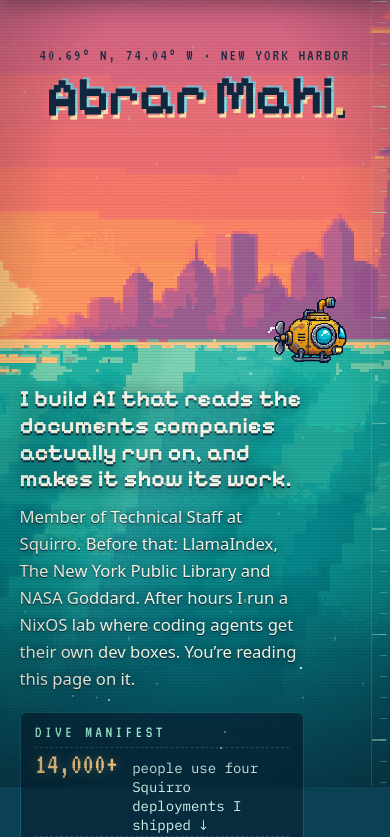
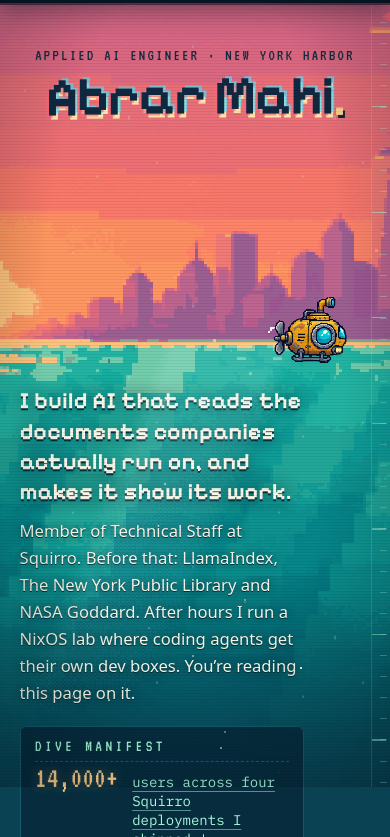
Before and after one commit to amahi2001/portfolio, an Astro site: page / in a window 390 px wide. Shown: the part 57-894 px from the top of the page. Built offline with nearby package versions, Linux system fonts and the light colour scheme; Astro itself is replaced by a stand-in of ours.

Commit message:
Fix the critique's priorities: links, depth facts, dead water, claims, HUD
- Every inline link is seafoam and underlined; amber is left for numbers
  and the main buttons, and job titles are plain light text.
- Depth facts move into the sticky scenery, in a spot each zone keeps clear
  of its creature, the sub and the berth, and take turns near their depth.
- Zone gaps are roughly halved (desktop 8.6 to 8.1 screens).
- All four deployment rows link to their public case studies; 14,000+ is
  'users across'; 15+ says what was built and for whom.
- The first screen says Applied AI engineer.
- The helm gets a labelled Ping button and a labelled Pause; the sub takes
  a pointer cursor; the mobile pause and nav links reach 44px.
- Lab depth tag shows its range; the Titanic line no longer claims the
  current depth; dead .stats CSS and the duplicate LinkedIn link are gone;
  lead leading 1.3 and card text capped at 68ch.

```diff
--- a/src/components/Zone.astro
+++ b/src/components/Zone.astro
@@ -1,5 +1,6 @@
 ---
-// One depth band: sticky scenery, optional depth facts, and the reading column.
+// One depth band: sticky scenery (with its depth facts, so they share the
+// creature's viewport and can be kept clear of it) and the reading column.
 interface Props {
   cls: string;
   id?: string;
@@ -7,7 +8,7 @@ interface Props {
   name: string;         // zone label in the instruments
   labelledby: string;
   creature?: string;    // sprite in /assets
-  facts?: [text: string, right?: boolean][];
+  facts?: [text: string][];
 }
 const { cls, id, depth, name, labelledby, creature, facts = [] } = Astro.props;
 ---
@@ -18,12 +19,10 @@ const { cls, id, depth, name, labelledby, creature, facts = [] } = Astro.props;
     {creature && <img class="creature" src={`/assets/${creature}.webp`} alt="" loading="lazy" width="320" height="190" />}
     {creature && <div class="fore"></div>}
     <div class="marine-snow"></div>
+    {facts.length > 0 && (
+      <div class="facts">{facts.map(([text]) => <p>{text}</p>)}</div>
+    )}
   </div>
-  {facts.length > 0 && (
-    <div class="facts" aria-hidden="true">
-      {facts.map(([text, right]) => <p class:list={{ r: right }}>{text}</p>)}
-    </div>
-  )}
   <slot />
   <slot name="after" />
 </section>
--- a/src/data/profile.ts
+++ b/src/data/profile.ts
@@ -10,13 +10,13 @@ export const profile = {
   lab: 'https://github.com/amahi2001/abrar-homeserver',
   ptk: 'https://github.com/amahi2001/python-token-killer',
   title: 'Abrar Mahi | Applied AI engineer, New York',
-  description: 'Abrar Mahi is a Member of Technical Staff at Squirro in New York. He builds document AI and agents that show their work, has deployed enterprise search that 14,000+ people use, wrote ptk (76% fewer LLM tokens), and runs a NixOS lab for coding agents.',
+  description: 'Abrar Mahi is a Member of Technical Staff at Squirro in New York. He builds document AI and agents that show their work, has deployed enterprise search with 14,000+ users, wrote ptk (76% fewer LLM tokens), and runs a NixOS lab for coding agents.',
   ogDescription: 'Document AI that cites its sources, a library that cuts LLM tokens by 76%, and a NixOS lab at the bottom of the sea. A portfolio from New York.',
   lead: 'I build AI that reads the documents companies actually run on, and makes it show its work.',
   intro: 'Member of Technical Staff at Squirro. Before that: LlamaIndex, The New York Public Library and NASA Goddard. After hours I run a NixOS lab where coding agents get their own dev boxes. You’re reading this page on it.',
   // Each claim links down to the card that backs it.
   stats: [
-    ['14,000+', 'people use four Squirro deployments I shipped', 'on-record'],
+    ['14,000+', 'users across four Squirro deployments I shipped', 'on-record'],
     ['76%', 'fewer LLM tokens with my open-source library', 'ptk'],
     ['15+', 'enterprise GenAI proofs of concept', 'graph-rag'],
   ],
--- a/src/data/work.yaml
+++ b/src/data/work.yaml
@@ -3,16 +3,18 @@
 - id: on-record
   order: 0
   short: On the record
-  catch: { value: "14,000+", label: "people use the four Squirro deployments with public case studies" }
+  catch: { value: "14,000+", label: "users across the four Squirro deployments with public case studies" }
   kind: Enterprise search · Squirro
   title: On the record
   body: "Squirro sells the platform. For each of these clients I architected the deployment and took it to production. They’re the four with published case studies; most of my clients never got one."
   ledger:
     - who: U.S. legislative research agency
       figures: "10,000 users · 1,500+ queries a day"
+      href: "https://squirro.com/enhancing-legal-research"
       note: "One index over Oracle, SharePoint and Power Platform, plus a taxonomy that maps its acronyms and synonyms. Members of Congress search it, and so does the public."
     - who: Henkel, “Nautilus”
       figures: "3,300 R&D users · 45+ sources · 94% satisfaction"
+      href: "https://squirro.com/semantic-enterprise-search-for-manufacturing"
       note: "An engineer searched for how to foam a hot-melt adhesive and found the Henkel team that had already done it. That team offered its equipment for the project."
     - who: U.S. retirement services provider
       figures: "up to 82% less time per NIGO case"
@@ -33,7 +35,7 @@
 - id: graph-rag
   order: 2
   short: Graph RAG
-  catch: { value: "15+", label: "enterprise PoCs across banking, payments and semiconductors" }
+  catch: { value: "15+", label: "client demos and proofs of concept I built for banks, payment networks and chipmakers" }
   kind: Graph RAG · Squirro
   title: The demo that became the house pattern
   body: "I built Squirro’s flagship Graph RAG demo: LangChain over a knowledge graph, so every answer arrives with the entities and records behind it. It won multiple paid proofs of concept and became the implementation standard the rest of the company builds from."
--- a/src/pages/index.astro
+++ b/src/pages/index.astro
@@ -20,7 +20,7 @@ const arrow = '↗';
       <span class="panel sounder"><small>Depth</small> <b></b></span>
       <span class="pips"><i data-zone="0"></i><i data-zone="1"></i><i data-zone="2"></i><i data-zone="3"></i><em class="zone-name">Harbor</em></span>
     </div>
-    <nav aria-label="Main"><a href="#work">Work</a><a href="#career">Career</a><a href="#server">Lab</a><button class="hold" type="button" aria-pressed="false" aria-label="Pause animations">❚❚</button></nav>
+    <nav aria-label="Main"><a href="#work">Work</a><a href="#career">Career</a><a href="#server">Lab</a><span class="controls"><button class="ping" type="button" aria-keyshortcuts="P" title="Sonar ping (P)"><kbd aria-hidden="true">P</kbd><span class="word">Ping</span></button><button class="hold" type="button" aria-pressed="false" title="Pause animations"><span class="glyph" aria-hidden="true">❚❚</span><span class="word">Pause</span></button></span></nav>
     <div class="progress" aria-hidden="true"></div>
   </header>
   <div class="ruler" aria-hidden="true"><span class="you">you</span></div>
@@ -35,7 +35,7 @@ const arrow = '↗';
     <Zone cls="surface" id="surface" depth="0 10" name="Harbor" labelledby="abrar">
       <div class="walk intro">
         <div class="surface-name">
-          <p class="origin">40.69° N, 74.04° W · New York Harbor</p>
+          <p class="origin">Applied AI engineer · New York Harbor</p>
           <h1 id="abrar" class="chroma">{p.name}<span class="dot">.</span></h1>
         </div>
         <div class="surface-intro">
@@ -50,7 +50,7 @@ const arrow = '↗';
     <div class="kelp-crossing" aria-hidden="true"><img src="/assets/kelp.webp" alt="" width="96" height="123" loading="lazy" /></div>
 
     <Zone cls="reef" id="reef-entry" depth="10 200" name="Sunlit" labelledby="work-title" creature="turtle"
-      facts={[['── 10 m · pressure has already doubled'], ['red light is gone by ~15 m. the sub is yellow in theory only ──', true], ['── 200 m · the sunlight zone ends']]}>
+      facts={[['10 m · pressure has already doubled'], ['red light is gone by ~15 m. the sub is yellow in theory only'], ['200 m · the sunlight zone ends']]}>
       <div class="walk log" id="work">
         <p class="depth-tag">Sunlit zone · 0–200 m · Selected work</p>
         <h2 id="work-title" class="chroma">The catch<span class="dot">.</span></h2>
@@ -60,7 +60,7 @@ const arrow = '↗';
     </Zone>
 
     <Zone cls="twilight" depth="200 1000" name="Twilight" labelledby="career-title" creature="whale"
-      facts={[['332 m · deepest scuba dive on record ──', true], ['── most animals down here make their own light', true], ['1,000 m · the midnight zone begins ──', true]]}>
+      facts={[['332 m · deepest scuba dive on record'], ['most animals down here make their own light'], ['1,000 m · the midnight zone begins']]}>
       <div class="walk log" id="career">
         <p class="depth-tag">Twilight zone · 200–1,000 m · Career</p>
         <h2 id="career-title" class="chroma">The dive log<span class="dot">.</span></h2>
@@ -68,15 +68,14 @@ const arrow = '↗';
         <div class="timeline">
           {career.map(({ data: j }) => <article><p class="mono kind">{j.dates}</p><h3 translate="no">{j.org}</h3><p class="role">{j.role}</p>{j.body && <p>{j.body}</p>}{j.proof && <p class="proof">{j.proof.map(id => <a href={`#${id}`}><span aria-hidden="true">↑ </span>{short[id]}</a>)}</p>}</article>)}
           <p class="education"><strong>{p.education[0]}</strong><br />{p.education[1]}</p>
-          <a class="project-link profile-link" href={p.linkedin}>Connect on LinkedIn <span aria-hidden="true">{arrow}</span></a>
         </div>
       </div>
     </Zone>
 
     <Zone cls="abyss" depth="1000 3800" name="Midnight" labelledby="server-title" creature="angler"
-      facts={[['── sperm whales hunt down to ~2,000 m'], ['water here holds at about 2–4 °C. good for servers ──', true], ['3,800 m · the Titanic rests here. so does this server, more comfortably ──', true]]}>
+      facts={[['sperm whales hunt down to ~2,000 m'], ['water here holds at about 2–4 °C. good for servers'], ['the Titanic rests at 3,800 m. so does this server, more comfortably']]}>
       <div class="walk log" id="server">
-        <p class="depth-tag">Midnight zone · 3,800 m · The lab</p>
+        <p class="depth-tag">Midnight zone · 1,000–3,800 m · The lab</p>
         <h2 id="server-title" class="chroma">The lab at the bottom<span class="dot">.</span></h2>
         <p class="chapter-intro">{p.labIntro}</p>
         <dl class="services">{services.map(({ data: s }) => <div><dt>{s.name}</dt><dd>{s.body}</dd></div>)}</dl>
--- a/src/pages/llms.txt.ts
+++ b/src/pages/llms.txt.ts
@@ -3,7 +3,7 @@ import { profile as p } from '../data/profile';
 
 export const GET: APIRoute = () => new Response(`# ${p.name}
 
-> ${p.name} is a New York-based ${p.role} at ${p.org}. He builds document AI and agents that cite their sources, has deployed enterprise search that 14,000+ people use (including Henkel's R&D community), wrote the open-source Python Token Killer (76% fewer LLM tokens on its benchmark suite), and runs a NixOS home lab where coding agents work in their own dev boxes.
+> ${p.name} is a New York-based ${p.role} at ${p.org}. He builds document AI and agents that cite their sources, has deployed enterprise search with 14,000+ users (including Henkel's R&D community), wrote the open-source Python Token Killer (76% fewer LLM tokens on its benchmark suite), and runs a NixOS home lab where coding agents work in their own dev boxes.
 
 ## Portfolio
 
--- a/src/scripts/dive.js
+++ b/src/scripts/dive.js
@@ -89,8 +89,7 @@ const store = { get: () => { try { return localStorage.getItem('still') === '1';
 const setStill = on => {
   html.classList.toggle('still', on);
   hold.setAttribute('aria-pressed', String(on));
-  hold.setAttribute('aria-label', on ? 'Play animations' : 'Pause animations');
-  hold.textContent = on ? '▶' : '❚❚';
+  $('.glyph', hold).textContent = on ? '▶' : '❚❚';
 };
 setStill(store.get());
 hold.addEventListener('click', () => { const on = !html.classList.contains('still'); setStill(on); store.set(on); if (!on) start?.(); });
@@ -268,6 +267,7 @@ function ping() {
     }, Math.min(1400, reach / RING_SPEED * 1000));
   }
 }
+$('.ping').addEventListener('click', () => ping());
 addEventListener('pointerdown', e => {
   const r = sub.getBoundingClientRect();
   if (e.clientX > r.left - 12 && e.clientX < r.right + 12 && e.clientY > r.top - 12 && e.clientY < r.bottom + 12) ping();
--- a/src/styles/global.css
+++ b/src/styles/global.css
@@ -40,7 +40,7 @@
 html { scroll-padding-top: 4.6rem; timeline-scope: --launch-run, --dock-run, --at-work, --at-career, --at-server; background: var(--ink); }
 body { margin: 0; color: var(--light); font: 1.04rem/1.62 system-ui,sans-serif; }
 a { color: inherit; text-underline-offset: .25em; }
-a:hover { color: var(--amber); }
+a:hover { color: var(--light); }
 a:focus-visible { outline: 3px solid var(--amber); outline-offset: 4px; }
 ::selection { color: var(--ink); background: var(--seafoam); }
 .skip { position: fixed; top: .5rem; left: .5rem; z-index: 11; background: var(--ink); padding: .6rem 1rem; transform: translateY(-160%); }
@@ -100,13 +100,13 @@ p,dd { text-wrap: pretty; }
 .surface-name h1 .dot { color:var(--amber); text-shadow:2px 3px #102941; }
 .origin { font:.83rem/1.5 var(--mono); margin-bottom:.3rem; }
 .surface-intro { width:min(40rem,72%); margin:clamp(7.5rem,22.5svh,20rem) 0 0 clamp(1.25rem,10vw,10rem); }
-.lead { font:700 clamp(1.45rem,2.1vw,2.35rem)/1.15 var(--pixel); color:var(--light); margin:0 0 .7rem; max-width:24ch; text-shadow:0 2px 0 #06303c, 0 0 18px #06303c; }
+.lead { font:700 clamp(1.45rem,2.1vw,2.35rem)/1.3 var(--pixel); color:var(--light); margin:0 0 .7rem; max-width:24ch; text-shadow:0 2px 0 #06303c, 0 0 18px #06303c; }
 .surface-intro > p:not([class]) { text-shadow:0 1px 0 #06303c, 0 0 10px #06303c; }
 .surface-intro > p:not([class]),.chapter-intro { max-width: 55ch; }
 .actions { margin-top:1.45rem; gap:1.2rem 1.65rem; }
 .actions .button { padding:.73rem 1.05rem; background:var(--amber); color:var(--ink); text-decoration:none; box-shadow:3px 3px #041826; }
 .actions .button:hover { background:var(--seafoam); }
-.log { margin-block: clamp(6rem,19svh,14rem); }
+.log { margin-block: clamp(3.5rem,10svh,7rem); }
 .reef {
   view-timeline-name: --zone, --at-work;
   --water:#0a4551; --seam:#0a4551; --end:#082b47; --art:url("/assets/reef.webp"); --shade:#063140ed;
@@ -117,7 +117,7 @@ p,dd { text-wrap: pretty; }
 .timeline article::before { content:""; position:absolute; left:calc(-1 * clamp(1.2rem,3vw,2.4rem) - 5px); top:.4rem; width:8px; height:8px; background:var(--seafoam); box-shadow:0 0 0 2px var(--ink); }
 
 .work-list article p:not(.kind),.timeline article p:last-child { margin-top:.5rem; }
-.project-link { display:inline-block; margin-top:.35rem; color:var(--amber); }
+.project-link { display:inline-block; margin-top:.35rem; }
 .twilight {
   view-timeline-name: --zone, --at-career;
   --water:#082b47; --seam:#082b47; --end:#07192d; --art:url("/assets/twilight.webp"); --shade:#0a1938e6; --reading-direction:270deg;
@@ -125,7 +125,7 @@ p,dd { text-wrap: pretty; }
 }
 .twilight .walk { justify-self:end; margin-left:0; margin-right:max(12vw,6.8rem); width:min(37rem,48%); }
 .chapter-intro { margin-top:1.1rem; }
-.role { color:var(--amber); margin-top:.35rem; }
+.role { color:var(--light); font-weight:600; margin-top:.35rem; }
 .education { padding:1rem 0 0; border-top:1px solid #acd7df66; }
 .abyss {
   view-timeline-name: --zone, --at-server;
@@ -238,7 +238,7 @@ nav a::after { content:""; position:absolute; height:2px; background:var(--amber
   .services > div { display:block; }
   .services dd { margin-top:.25rem; }
   .abyss .walk { margin-bottom:38svh; }
-  .log { margin-top:32svh; margin-bottom:7rem; }
+  .log { margin-top:16svh; margin-bottom:4rem; }
   .reef { --focal:72% center; --left:68%; --top:27%; --size:28vw; }
   .twilight { --focal:30% center; --left:61%; --top:21%; --size:34vw; --x0:-30%; --x1:25%; }
   .abyss { --focal:76% center; --left:66%; --top:20%; --size:28vw; }
@@ -297,20 +297,9 @@ nav a::after { content:""; position:absolute; height:2px; background:var(--amber
   color:var(--coral); text-transform:uppercase; letter-spacing:.2em; text-shadow:0 0 8px #ff6b7a99; }
 .ruler .you::after { content:""; width:0; height:0; border-block:5px solid transparent; border-right:8px solid var(--coral); }
 
-.facts { grid-area:1/1; position:relative; z-index:2; pointer-events:none; }
-.facts { display:none; }
-.facts p { position:absolute; right:calc(var(--ruler-w) + var(--hull-size) + 2.4rem); max-width:min(29ch,24vw); text-align:right;
-  font:1.2rem/1.35 var(--hud); letter-spacing:.04em; color:#e4fbf6eb; text-shadow:0 2px 0 #000a;
-  background:#061a2bd9; padding:.3em .6em .35em; box-shadow:0 0 0 1px #4de3ff26; }
-.twilight .facts p { right:auto; left:clamp(1.2rem,4vw,4rem); text-align:left; }
-@media (min-width: 75rem) { .facts { display:block; } }
 
 .origin { font:1.2rem/1.4 var(--hud); letter-spacing:.24em; text-transform:uppercase; }
 .lead { text-wrap:balance; }
-.stats { list-style:none; padding:0; margin:1.3rem 0 0; display:grid; grid-template-columns:repeat(3,minmax(0,1fr)); gap:.6rem; max-width:40rem; }
-.stats li { padding:.6rem .75rem .7rem; background:#06283acc; border:1px solid #4de3ff40; font:.875rem/1.4 var(--mono); color:#d8f3ef;
-  clip-path:polygon(6px 0,calc(100% - 6px) 0,100% 6px,100% calc(100% - 6px),calc(100% - 6px) 100%,6px 100%,0 calc(100% - 6px),0 6px); }
-.stats b { display:block; font:400 2.4rem/1 var(--hud); color:var(--amber); text-shadow:0 0 14px #ffd08b66; margin-bottom:.15rem; }
 
 .actions .button { border:2px solid var(--amber); box-shadow:3px 3px #041826, 0 0 18px #ffd08b55; }
 .actions .button:hover { box-shadow:3px 3px #041826, 0 0 26px #a7f8dc88; border-color:var(--seafoam); }
@@ -368,9 +357,6 @@ h1.chroma { animation:flicker 6s steps(1) infinite; }
   :root { --ruler-w:1.2rem; --lane:calc(var(--hull-size) + var(--ruler-w) + 2.7rem); }
   .launch,.no-sdt .launch { animation-name:leave-harbor-m; }
   .pips { display:none !important; }
-  .stats { grid-template-columns:1fr !important; }
-  .stats li { display:flex; align-items:baseline; gap:.7rem; }
-  .stats b { min-width:3.2ch; margin:0; }
   .ruler .tick { display:none; }
   .ruler .you { font-size:0; gap:0; }
   .instruments { gap:.5rem; }
@@ -379,10 +365,6 @@ h1.chroma { animation:flicker 6s steps(1) infinite; }
   .sounder b { font-size:1.3rem; min-width:4.6ch; }
   .pips i { width:7px; height:7px; }
   nav a { font-size:1.05rem; letter-spacing:.08em; }
-  .facts { display:none; }
-  .stats { grid-template-columns:1fr 1fr 1fr; gap:.4rem; }
-  .stats li { padding:.5rem .65rem; font-size:.875rem; }
-  .stats b { font-size:1.75rem; }
   .catch { flex-direction:column; gap:.2rem; }
   .origin { font-size:1rem; letter-spacing:.14em; }
 }
@@ -416,9 +398,6 @@ nav a.here::after { opacity:1; }
   .zone:not(.surface) .ocean::before { background:linear-gradient(90deg,var(--shade) 0 58%,color-mix(in srgb,var(--shade) 45%,transparent) 100%); }
 }
 /* Fact depths live here: the server's CSP forbids inline style attributes */
-.reef .facts p:nth-child(1) { top:9%; } .reef .facts p:nth-child(2) { top:38%; } .reef .facts p:nth-child(3) { top:70%; }
-.twilight .facts p:nth-child(1) { top:12%; } .twilight .facts p:nth-child(2) { top:52%; } .twilight .facts p:nth-child(3) { top:86%; }
-.abyss .facts p:nth-child(1) { top:8%; } .abyss .facts p:nth-child(2) { top:26%; } .abyss .facts p:nth-child(3) { top:44%; }
 
 /* Reading light: the reef dims while its chapter is being read and
    returns to full colour between chapters */
@@ -450,7 +429,6 @@ a,button { touch-action:manipulation; }
   background:transparent; border:1px solid #4de3ff55; cursor:pointer; }
 .hold:hover { border-color:var(--seafoam); color:var(--light); }
 .hold:focus-visible { outline:3px solid var(--amber); outline-offset:3px; }
-.js .hold { display:inline-block; }
 .helm nav { align-items:center; }
 .still .sub,.still .chroma .ch,.still h1.chroma { animation-play-state:paused !important; }
 .still .creature { animation-play-state:running, paused; }
@@ -498,3 +476,64 @@ a,button { touch-action:manipulation; }
 .ledger dt a { color:inherit; }
 .ledger dd { margin:.2rem 0 0; font-size:.95rem; line-height:1.55; }
 .ledger dd b { display:block; font:400 1.35rem/1.2 var(--hud); color:var(--amber); font-variant-numeric:tabular-nums; }
+
+/* Inline links share one look: seafoam, underlined. Amber is for numbers and the main buttons. */
+main a:not(.button) { color:var(--seafoam); text-decoration-color:#a7f8dc80; }
+main a:not(.button):hover { color:var(--light); text-decoration-color:currentColor; }
+.manifest dd a { text-decoration:underline; text-decoration-color:#a7f8dc80; }
+.work-list article > p:not(.catch):not(.kind) { max-width:68ch; }
+
+/* Depth facts live in the sticky scenery, in a spot each zone keeps clear of
+   its creature and the sub, and take turns as the zone scrolls past. */
+.facts { display:none; position:absolute; z-index:3; width:min(29ch,24vw); }
+.facts p { font:1.2rem/1.35 var(--hud); letter-spacing:.04em; color:#e4fbf6eb; text-shadow:0 2px 0 #000a;
+  background:#061a2bd9; padding:.3em .6em .35em; box-shadow:0 0 0 1px #4de3ff26; }
+.facts p + p { margin-top:.5rem; }
+.reef .facts { right:calc(var(--ruler-w) + var(--hull-size) + 2.4rem); bottom:9svh; text-align:right; }
+.twilight .facts { left:clamp(1.2rem,4vw,4rem); top:12svh; }
+.abyss .facts { right:calc(var(--ruler-w) + var(--hull-size) + 2.4rem); top:calc(3.6rem + 4svh); text-align:right; }
+@media (min-width: 75rem) and (min-height: 521px) { .facts { display:grid; } }
+/* Windows on the zone's cover timeline, set so each fact shows near its depth.
+   The abyss is the last zone, so the page ends at ~60% of its timeline. */
+@keyframes fact-1 { 0%,17% { opacity:0; } 21%,38% { opacity:1; } 42%,100% { opacity:0; } }
+@keyframes fact-2 { 0%,42% { opacity:0; } 46%,58% { opacity:1; } 62%,100% { opacity:0; } }
+@keyframes fact-3 { 0%,62% { opacity:0; } 66%,80% { opacity:1; } 84%,100% { opacity:0; } }
+@keyframes abyss-1 { 0%,17% { opacity:0; } 21%,32% { opacity:1; } 36%,100% { opacity:0; } }
+@keyframes abyss-2 { 0%,36% { opacity:0; } 40%,48% { opacity:1; } 52%,100% { opacity:0; } }
+@keyframes abyss-3 { 0%,52% { opacity:0; } 55%,100% { opacity:1; } }
+@supports (animation-timeline: view()) {
+  @media (prefers-reduced-motion: no-preference) {
+    .facts p { grid-area:1/1; margin:0 !important; animation:fact-1 linear both; animation-timeline:--zone; }
+    .facts p:nth-child(2) { animation-name:fact-2; } .facts p:nth-child(3) { animation-name:fact-3; }
+    .abyss .facts p { animation-name:abyss-1; } .abyss .facts p:nth-child(2) { animation-name:abyss-2; } .abyss .facts p:nth-child(3) { animation-name:abyss-3; }
+  }
+}
+.no-sdt .facts p { grid-area:1/1; margin:0 !important; animation:fact-1 1s linear both paused; animation-delay:calc(var(--p,0) * -1s); }
+.no-sdt .facts p:nth-child(2) { animation-name:fact-2; } .no-sdt .facts p:nth-child(3) { animation-name:fact-3; }
+.no-sdt .abyss .facts p { animation-name:abyss-1; } .no-sdt .abyss .facts p:nth-child(2) { animation-name:abyss-2; } .no-sdt .abyss .facts p:nth-child(3) { animation-name:abyss-3; }
+
+/* HUD controls: a labelled pause and a sonar ping. Both need JS and motion. */
+.js .hold,.js .ping { display:inline-flex; align-items:center; gap:.4rem; }
+.ping { display:none; margin-left:clamp(.4rem,1.5vw,1.2rem); padding:.25rem .5rem; min-height:2.2rem; font:1.15rem/1 var(--hud); letter-spacing:.12em;
+  text-transform:uppercase; color:var(--seafoam); background:transparent; border:1px solid #4de3ff55; cursor:pointer;
+  transition:border-color .15s ease, color .15s ease, scale .12s cubic-bezier(0.23,1,0.32,1); }
+.ping kbd { font:inherit; padding:0 .3em; border:1px solid currentColor; }
+.ping:hover { border-color:var(--seafoam); color:var(--light); }
+.ping:active { scale:.97; }
+.ping:focus-visible { outline:3px solid var(--amber); outline-offset:3px; }
+.controls { display:inline-flex; align-items:center; gap:.35rem; margin-left:clamp(.2rem,1vw,.8rem); }
+.controls button { margin-left:0; }
+.controls .word { font:1.15rem/1 var(--hud); letter-spacing:.12em; text-transform:uppercase; }
+/* Words show where the helm has room; elsewhere they stay for screen readers. */
+@media (max-width: 85rem) { .controls .word { position:absolute; width:1px; height:1px; overflow:hidden; clip-path:inset(50%); white-space:nowrap; } }
+.helm nav { flex-wrap:nowrap; gap:clamp(.8rem,2.2vw,2rem); }
+.sub { pointer-events:auto; cursor:pointer; }
+@media (max-width: 47rem) {
+  .js .ping { display:none; }
+  .hold { min-width:2.75rem !important; min-height:2.75rem !important; justify-content:center; }
+  nav a { padding-block:.85rem; }
+}
+/* Mid widths have no room for Ping in the helm; tapping the sub still pings. */
+@media (max-width: 64rem) { .js .ping { display:none; } }
+@media (prefers-reduced-motion: reduce) { .js .ping,.js .hold { display:none; } .sub { pointer-events:none; cursor:auto; } }
+@media (min-width: 47.01rem) and (max-width: 54rem) { .helm nav { gap:.7rem; } .helm { gap:.6rem; } }
```
Also changed, not shown: DESIGN.md (+1 -1 lines).
